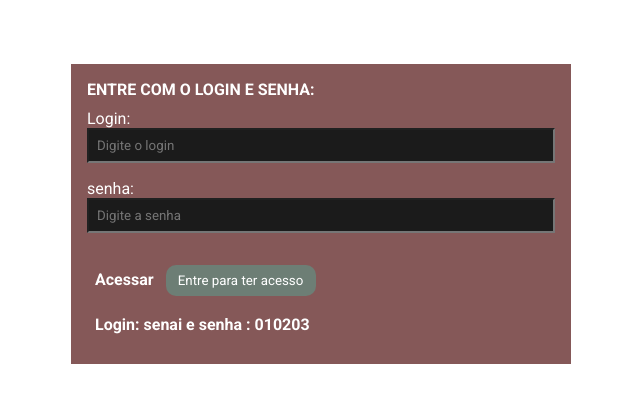
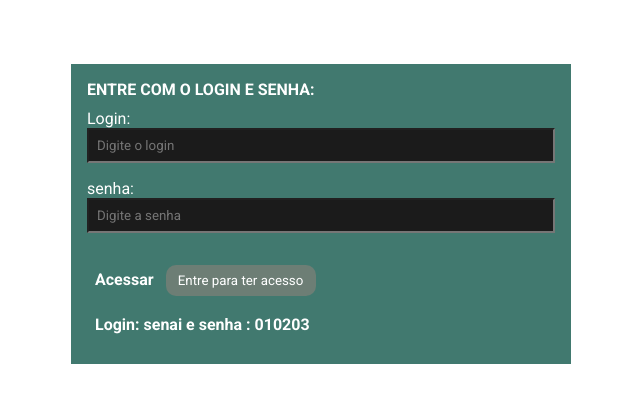
Before and after one commit to edvancod/batman, a plain HTML site: page index.html in a window 1280 px wide. Shown: the whole page, without its empty margins (319-959 px from the left). Drawn offline with Linux system fonts and the light colour scheme.

Commit message:
Update entrada.css
mudando a cor do container

```diff
--- a/css/entrada.css
+++ b/css/entrada.css
@@ -13,7 +13,7 @@
     height: 300px;
     width: 100%;
     margin: 5% auto;
-    background-color: rgb(133, 88, 88);
+    background-color: rgb(65, 121, 111);
     padding: 16px;
 
 }
```
